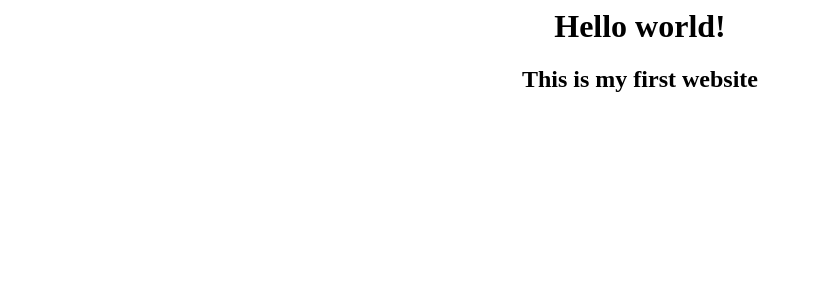
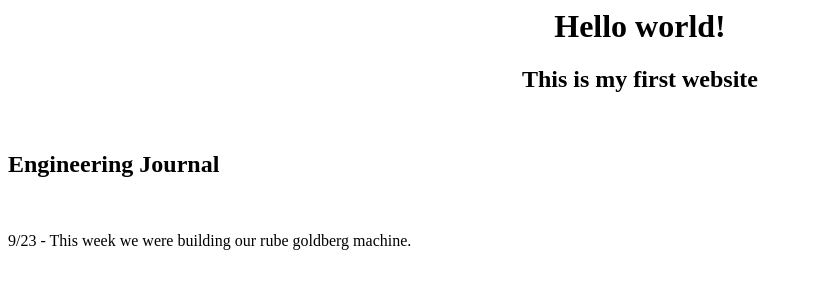
Before and after one commit to Preston999/engineering, a plain HTML site: page index.html in a window 1280 px wide. Shown: the whole page, without its empty margins (0-813 px from the left). Drawn offline with Linux system fonts and the light colour scheme.

Commit message:
journal update

```diff
--- a/index.html
+++ b/index.html
@@ -5,3 +5,7 @@
  </html>
  </center>
  <marquee>weeeeeeeee</marquee>
+
+ <h2>Engineering Journal</h2>
+ <br>
+ <p>9/23 - This week we were building our rube goldberg machine.</p>
```
